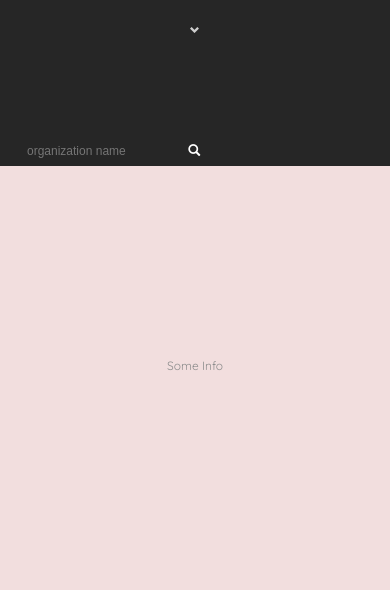
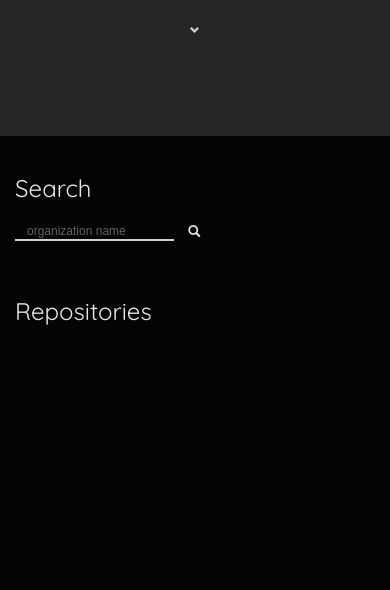
Before and after one commit to PrestonII/Git-It, a plain HTML site: page Api_FrontEnd/index.html in a window 390 px wide. Shown: the part 254-844 px from the top of the page. Drawn offline with Linux system fonts and the light colour scheme.

Commit message:
Animate search section and working it's design

```diff
--- a/Api_FrontEnd/css/main.css
+++ b/Api_FrontEnd/css/main.css
@@ -8,11 +8,8 @@ body {
     font-size: 12px;
 }
 
-
-
 #background {
     top: 0;
-    left: 0;
     min-height: 100%;
     min-height: 100vh;
     min-width: 100%;
@@ -80,9 +77,13 @@ body {
 #github-search {
     margin-top: 100%;
     width: 100%;
+    min-height: 100%;
+    min-height: 100vh;
     z-index: 5;
     position: relative;
-    color: #8c8c8c;
+    color: white;
+    background-color: black;
+    opacity: .9;
 }
 
 input {
@@ -90,6 +91,12 @@ input {
     outline: 0;
     background: transparent;
     text-indent: 10px;
+    color: white;
+}
+
+#organization-search-box {
+    border-bottom: 2px solid white;
+    opacity: .9
 }
 
 #search-button {
@@ -104,3 +111,15 @@ input {
     align-items: center;
     justify-content: center;
 }
+
+#search-area {
+    /*border: 1px red solid;*/
+    margin-top: 10%;
+    height: 10vh;
+}
+
+#repo-display {
+    margin-top: 10%;
+    /*border: 1px solid blue;*/
+    height: 40vh;
+}
--- a/Api_FrontEnd/index.html
+++ b/Api_FrontEnd/index.html
@@ -46,8 +46,9 @@
         <div id="github-search" class="container">
             <div class="row">
 
-                <div id="search-area" class="col-sm-6">
+                <div id="search-area" class="col-sm-4 col-sm-offset-2">
                     <!-- Organization Lookup -->
+                    <h1 class="search-title">Search</h1>
                     <form id="signup-form" method="post" action="#">
                         <input id="organization-search-box" class="hvr-underline-from-center" type="text" name="organization" placeholder="organization name" />
                         <button id="search-button" type="submit" class="btn btn-sm">
@@ -56,20 +57,9 @@
                     </form>
                 </div>
 
-                <div id="info-display" class="col-sm-6 bg-danger">
-                    Some Info
-                </div>
 
-                <div id="info-display2" class="col-sm-12 bg-danger">
-                    Some Info
-                </div>
-
-                <div id="info-display3" class="col-sm-12 bg-danger">
-                    Some Info
-                </div>
-
-                <div id="info-display4" class="col-sm-12 bg-danger">
-                    Some Info
+                <div id="repo-display" class="col-sm-4 col-sm-offset-2">
+                    <h1 class="repo-box-title">Repositories</h1>
                 </div>
 
             </div>
```
